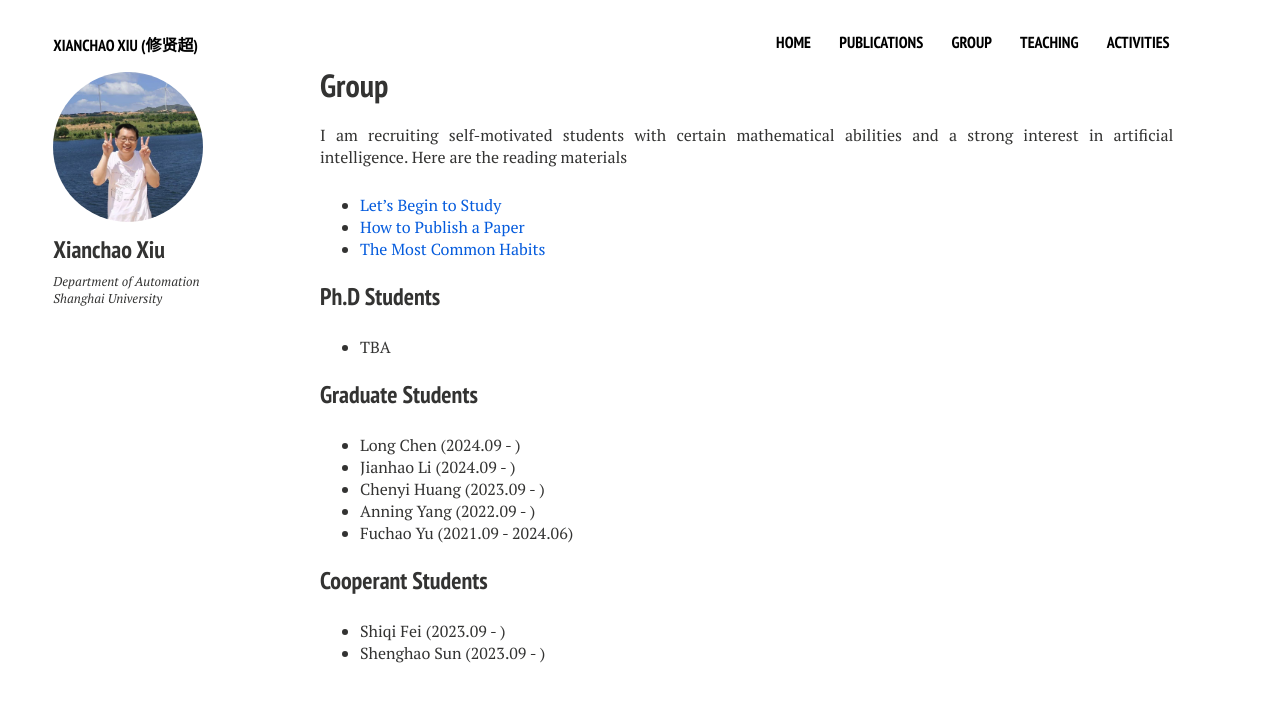
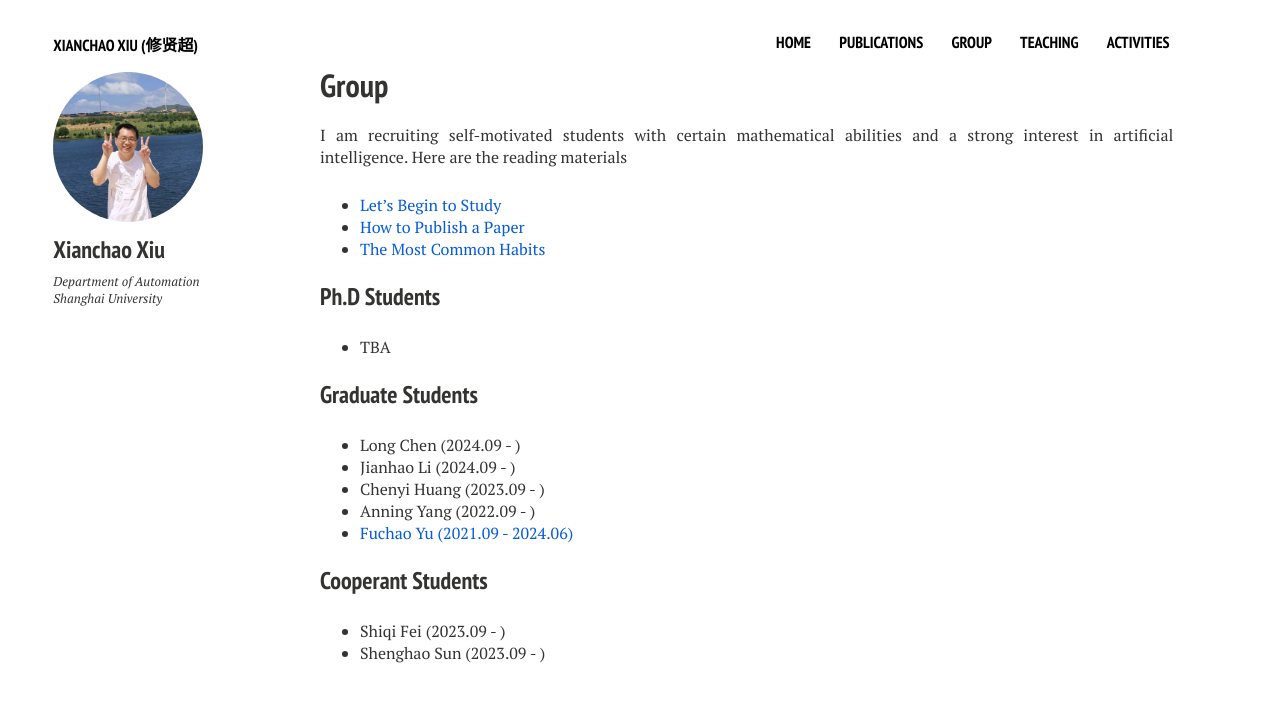
Before and after one commit to xianchaoxiu/xianchaoxiu.github.io, a Jekyll site: the page built from group/index.md, in a window 1280 px wide. Shown: the top 702 px of the page. Built offline with Jekyll 4.4.1, drawn with Linux system fonts in a browser that asks for light colours; nearby versions of some CDN libraries.

Commit message:
Update index.md

```diff
--- a/group/index.md
+++ b/group/index.md
@@ -22,7 +22,7 @@ I am recruiting self-motivated students with certain mathematical abilities and
 * Jianhao Li (2024.09 - ) <br>
 * Chenyi Huang (2023.09 - ) <br>
 * Anning Yang (2022.09 - ) <br>
-* Fuchao Yu (2021.09 - 2024.06)  <br>
+* <a href="../group/2024-Yu.pdf" class="textlink" target="_blank"> Fuchao Yu (2021.09 - 2024.06)  <br>
 
 
 ### Cooperant Students
```
